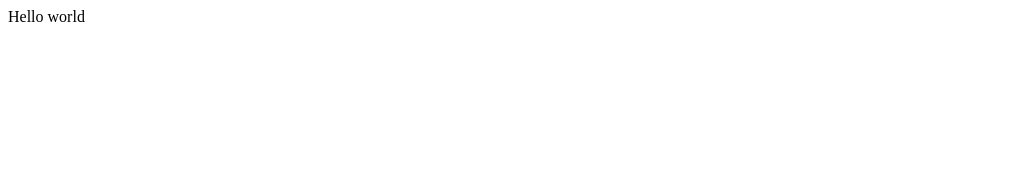
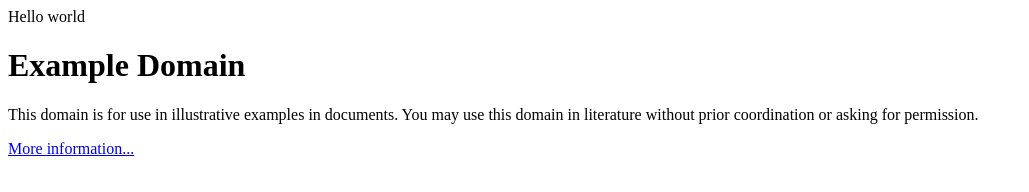
Before and after one commit to dsl2022/FSA-Mission, a plain HTML site: page Index.html in a window 1280 px wide. Shown: the whole page, without its empty margins (0-1029 px from the left). Drawn offline with Linux system fonts and the light colour scheme.

Commit message:
Update Index.html

```diff
--- a/Index.html
+++ b/Index.html
@@ -1 +1,11 @@
 Hello world
+<body>
+<div>
+    <h1>Example Domain</h1>
+    <p>This domain is for use in illustrative examples in documents. You may use this
+    domain in literature without prior coordination or asking for permission.</p>
+    <p><a href="https://www.iana.org/domains/example">More information...</a></p>
+</div>
+
+
+</body>
```
